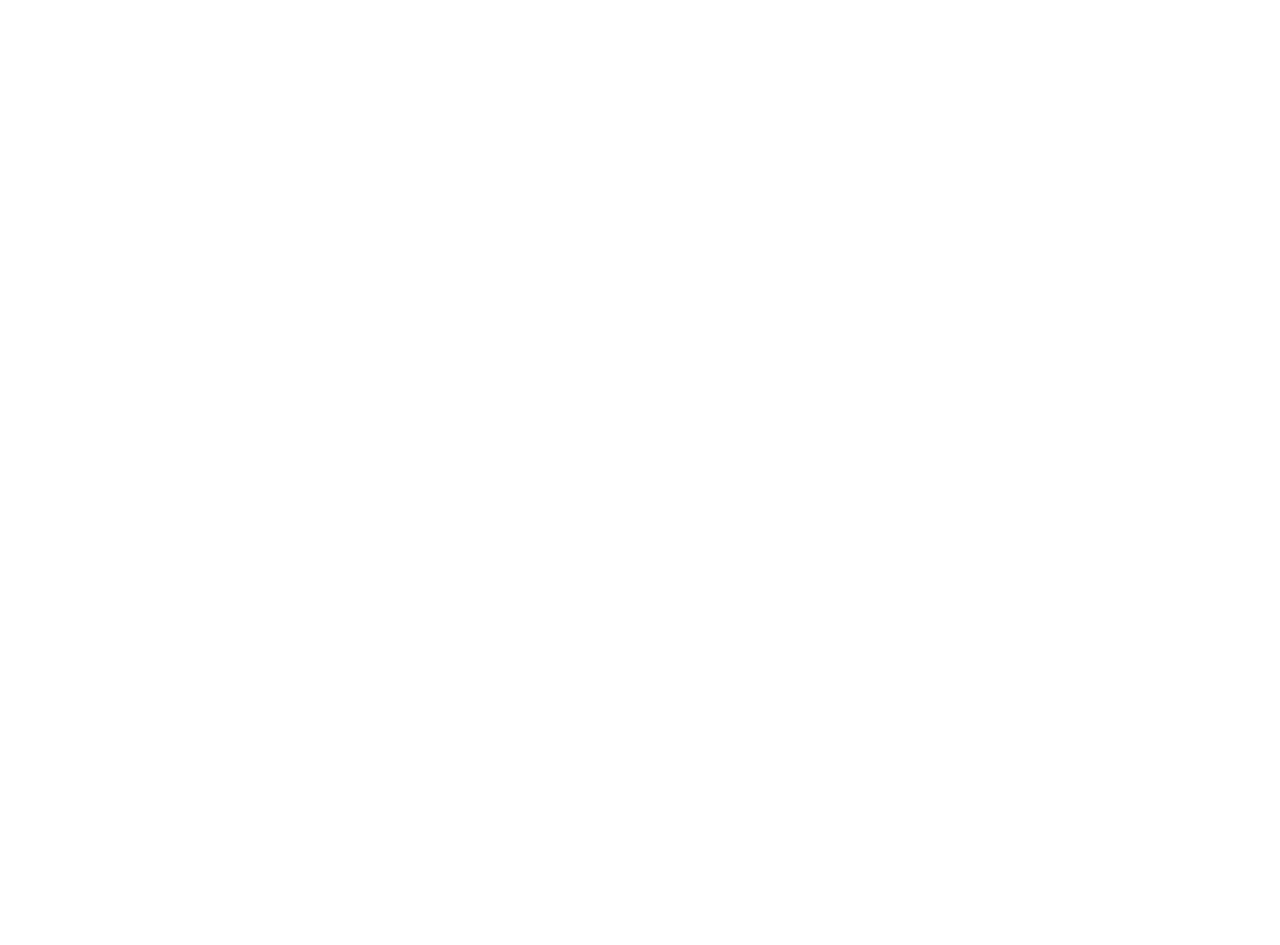
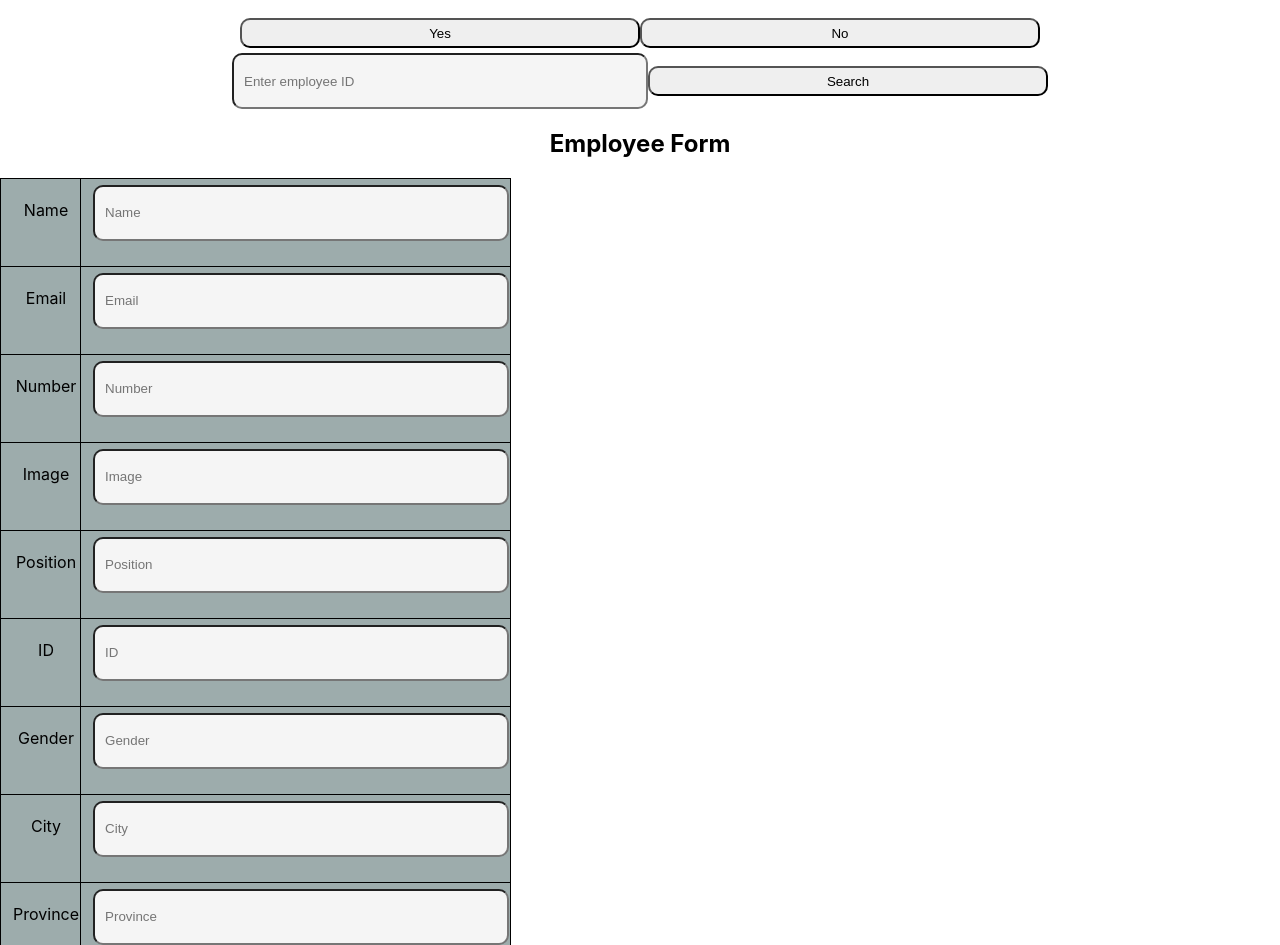
Before and after one commit to Llewellynhtml/employee-front, a React (Create React App) app: page / in a window 1280 px wide. Shown: the part 1047-1992 px from the top of the page. Before the commit the page ends 983 px from the top, so only its background shows below. Built offline with nearby package versions, Linux system fonts and the light colour scheme.

Commit message:
first repo

```diff
--- a/src/App.js
+++ b/src/App.js
@@ -3,6 +3,7 @@
 import AddEmployeeInformation from './Components/Add';
 import Displayemployee from './Components/Displayemployee';
 import Search from './Components/Search';
+import Editemployee from './Components/Editemployee';
 
 import { useState } from 'react';
 
@@ -26,6 +27,7 @@
 <Search/>
 <AddEmployeeInformation add={add}/>
 <Displayemployee employee={employee} edit={edit} />
+<Editemployee employee={employee} edit={edit} selectedEmployee={employee} />
 
     </div>
   );
--- a/src/Components/Displayemployee.js
+++ b/src/Components/Displayemployee.js
@@ -1,4 +1,17 @@
+import React from "react"
+
+
 function Displayemployee(props) {
+
+  const RemoveEmployee = (empID) =>{
+    props.RemoveEmployee(empID);
+  };
+
+  const EditEmployee = (empID) => {
+    props.SelectEmployee(empID);
+
+    props.Update();
+  }
   return (
     <div>
       <h1> Employee History</h1>
@@ -17,6 +30,7 @@
               <th>City</th>
               <th>Province</th>
               <th>ZipCode</th>
+              <th>Update</th>
             </tr>
             <tr>
               <td>{data.Name}</td>
@@ -29,7 +43,17 @@
               <td>{data.City}</td>
               <td>{data.Province}</td>
               <td>{data.ZipCode}</td>
-              <td>{data.ZipCode}</td>
+              <td>
+
+               <div>
+               <button value={data.employeeID} onClick={() => EditEmployee(data.employeeID)}>Edit</button>
+
+               <button value={data.employeeID} onClick={() => RemoveEmployee(data.employeeID)}>Delete</button>
+
+               </div>
+
+
+              </td>
             </tr>
           </table>
         </div>
--- /dev/null
+++ b/src/Components/Editemployee.js
@@ -0,0 +1,260 @@
+import React, { useState } from "react";
+
+function Editemployee(props) {
+  const [searchID, setSearchID] = useState("");
+  const [name, setName] = useState("");
+  const [email, setEmail] = useState("");
+  const [number, setNumber] = useState("");
+  const [image, setImage] = useState("");
+  const [position, setPosition] = useState("");
+  const [id, setId] = useState("");
+  const [gender, setGender] = useState("");
+  const [city, setCity] = useState("");
+  const [province, setProvince] = useState("");
+  const [ZipCode, setZipCode] = useState("");
+
+  const FilterEmployee = (employeeID) => {
+    const EmployeeData = props.EmployeeData.filter(
+      (employee) => employee.employeeID === employeeID
+    );
+    if (EmployeeData.length === 0) {
+      alert("User Not Found");
+      return;
+    }
+    if (EmployeeData[0]) {
+      setName(EmployeeData[0].employeeName);
+      setEmail(EmployeeData[0].employeeEmail);
+      setNumber(EmployeeData[0].employeeNumber);
+      setImage(EmployeeData[0].employeeImage);
+      setPosition(EmployeeData[0].employeePosition);
+      setId(EmployeeData[0].employeeID);
+      setGender(EmployeeData[0].employeeGender);
+      setCity(EmployeeData[0].employeeCity);
+      setProvince(EmployeeData[0].employeeProvince);
+      setZipCode(EmployeeData[0].employeeZipCode);
+    } else {
+      props.selectEmployee(null);
+    }
+  };
+
+  const isEmployeeSelected = props.selectedEmployee.length === 1;
+
+  const CancelEdit = () => {
+    setName("");
+    setEmail("");
+    setNumber("");
+    setImage("");
+    setPosition("");
+    setId("");
+    setGender("");
+    setCity("");
+    setProvince("");
+    setZipCode("");
+    props.selectEmployee(null);
+  };
+
+  const UpdateEmployee = () => {
+    const isFormValid = props.FormValidation(
+      name,
+      email,
+      number,
+      image,
+      position,
+      id,
+      gender,
+      city,
+      province,
+      ZipCode
+    );
+    if (isFormValid) {
+      props.UpdateEmployee(
+        name,
+        email,
+        number,
+        image,
+        position,
+        id,
+        gender,
+        city,
+        province,
+        ZipCode
+      );
+      setName("");
+      setEmail("");
+      setNumber("");
+      setImage("");
+      setPosition("");
+      setId("");
+      setGender("");
+      setCity("");
+      setProvince("");
+      setZipCode("");
+    }
+  };
+
+  return (
+    <div id="edit" className="container-sm">
+      <div>
+        <h3>Update Employee Info</h3>
+      </div>
+      <div>{isEmployeeSelected ? "" : null}</div>
+      <div className="model content">
+        <p>Are you sure you want to edit?</p>
+        <div>
+          <button
+            className="btn success"
+            onClick={() => FilterEmployee(props.selectedEmployee[0].employeeID)}
+          >
+            Yes
+          </button>
+          <button className="btn danger" onClick={CancelEdit}>
+            No
+          </button>
+        </div>
+        <div className="Searchid">
+          <input
+            type="text"
+            className="form-control"
+            id="searchID"
+            placeholder="Enter employee ID"
+            onChange={(e) => setSearchID(e.target.value)}
+            value={searchID}
+            required
+          />
+          <button onClick={() => FilterEmployee(searchID)}>Search</button>
+        </div>
+      </div>
+      <div>
+        <h2>Employee Form</h2>
+        <form>
+          <table>
+            <tbody>
+              <tr>
+                <td>Name</td>
+                <td>
+                  <input
+                    type="text"
+                    name="name"
+                    onChange={(event) => setName(event.target.value)}
+                    placeholder="Name"
+                    value={name}
+                  />
+                </td>
+              </tr>
+              <tr>
+                <td>Email</td>
+                <td>
+                  <input
+                    type="text"
+                    name="email"
+                    onChange={(event) => setEmail(event.target.value)}
+                    placeholder="Email"
+                    value={email}
+                  />
+                </td>
+              </tr>
+              <tr>
+                <td>Number</td>
+                <td>
+                  <input
+                    type="text"
+                    name="number"
+                    onChange={(event) => setNumber(event.target.value)}
+                    placeholder="Number"
+                    value={number}
+                  />
+                </td>
+              </tr>
+              <tr>
+                <td>Image</td>
+                <td>
+                  <input
+                    type="text"
+                    name="image"
+                    onChange={(event) => setImage(event.target.value)}
+                    placeholder="Image"
+                    value={image}
+                  />
+                </td>
+              </tr>
+              <tr>
+                <td>Position</td>
+                <td>
+                  <input
+                    type="text"
+                    name="position"
+                    onChange={(event) => setPosition(event.target.value)}
+                    placeholder="Position"
+                    value={position}
+                  />
+                </td>
+              </tr>
+              <tr>
+                <td>ID</td>
+                <td>
+                  <input
+                    type="text"
+                    name="id"
+                    onChange={(event) => setId(event.target.value)}
+                    placeholder="ID"
+                    value={id}
+                  />
+                </td>
+              </tr>
+              <tr>
+                <td>Gender</td>
+                <td>
+                  <input
+                    type="text"
+                    name="gender"
+                    onChange={(event) => setGender(event.target.value)}
+                    placeholder="Gender"
+                    value={gender}
+                  />
+                </td>
+              </tr>
+              <tr>
+                <td>City</td>
+                <td>
+                  <input
+                    type="text"
+                    name="city"
+                    onChange={(event) => setCity(event.target.value)}
+                    placeholder="City"
+                    value={city}
+                  />
+                </td>
+              </tr>
+              <tr>
+                <td>Province</td>
+                <td>
+                  <input
+                    type="text"
+                    name="province"
+                    onChange={(event) => setProvince(event.target.value)}
+                    placeholder="Province"
+                    value={province}
+                  />
+                </td>
+              </tr>
+              <tr>
+                <td>ZipCode</td>
+                <td>
+                  <input
+                    type="text"
+                    name="zipcode"
+                    onChange={(event) => setZipCode(event.target.value)}
+                    placeholder="ZipCode"
+                    value={ZipCode}
+                  />
+                </td>
+              </tr>
+            </tbody>
+          </table>
+        </form>
+      </div>
+    </div>
+  );
+}
+
+export default Editemployee;
```
